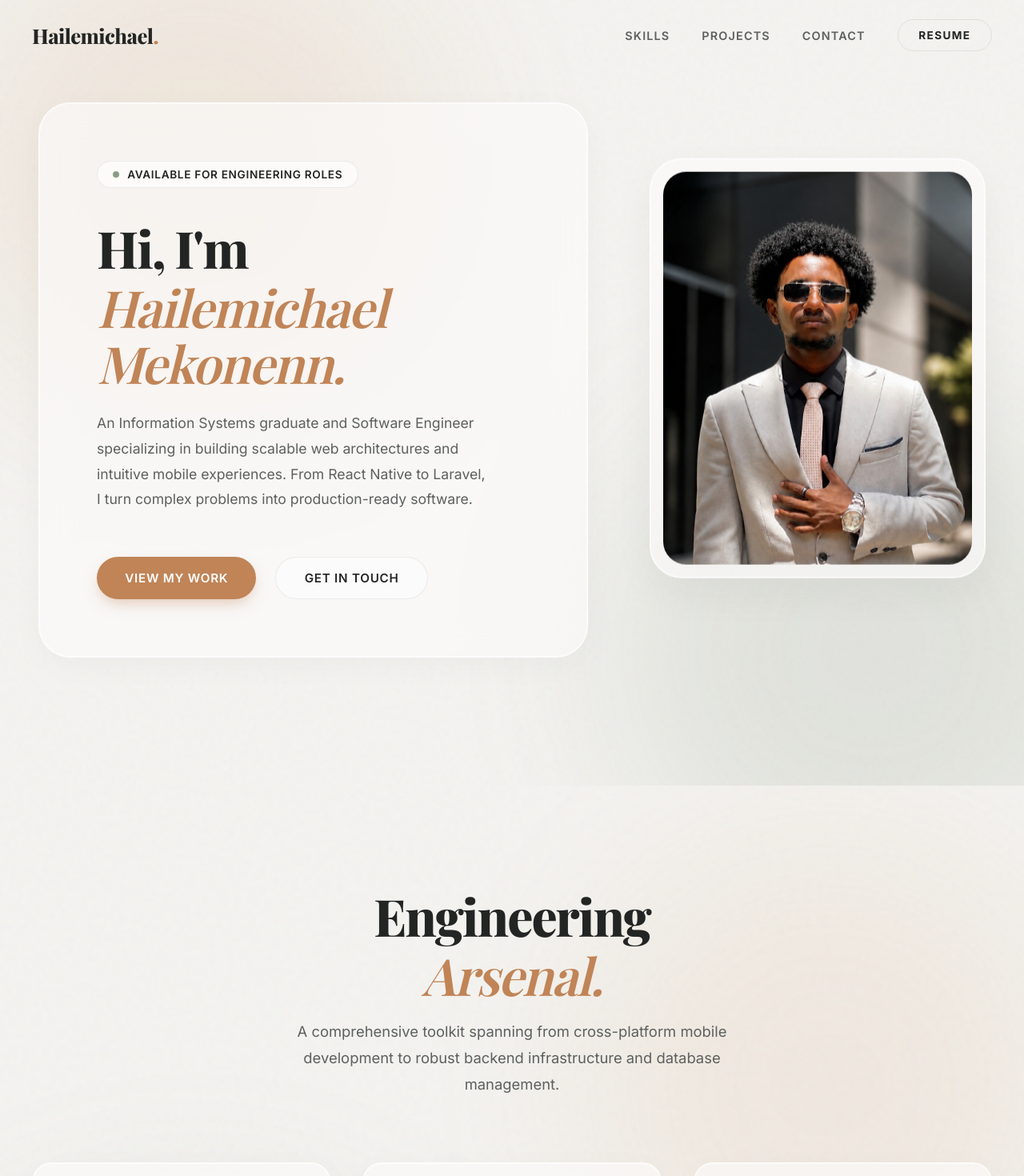
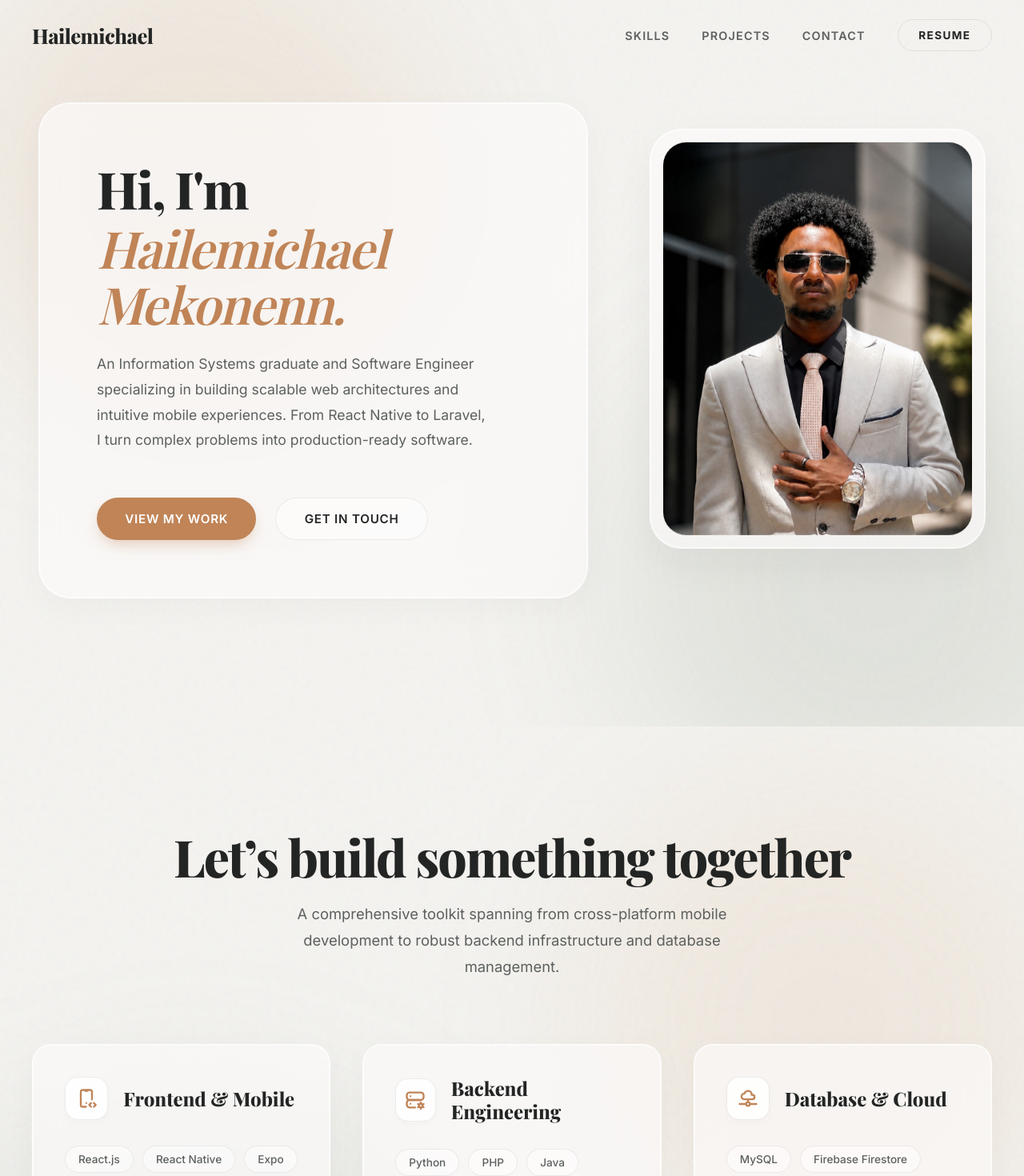
Before and after one commit to HaileMic-12/HaileMichael-Portfolio, a React (Vite) app: page / in a window 1280 px wide. Shown: the top 1470 px of the page at 80% size. Built offline with nearby package versions, Linux system fonts and the light colour scheme; a web font is replaced by a local one.

Commit message:
Update portfolio content

```diff
--- a/src/components/HeroSection.jsx
+++ b/src/components/HeroSection.jsx
@@ -299,10 +299,10 @@ const HeroSection = memo(() => {
             animate="visible"
           >
 
-            <motion.div variants={itemVariants} className="availability-badge" role="status" aria-label="Currently available for engineering roles">
+            {/* <motion.div variants={itemVariants} className="availability-badge" role="status" aria-label="Currently available for engineering roles">
               <span className="pulse-dot" aria-hidden="true"></span>
               Available for Engineering Roles
-            </motion.div>
+            </motion.div> */}
 
             <motion.h1 variants={itemVariants} id="hero-heading" className="hero-title">
               <span className="block-text">Hi, I'm</span>
--- a/src/components/Navbar.jsx
+++ b/src/components/Navbar.jsx
@@ -241,7 +241,7 @@ const Navbar = memo(() => {
             whileHover={{ scale: 1.05 }}
             whileTap={{ scale: 0.95 }}
           >
-            Hailemichael<span>.</span>
+            Hailemichael<span></span>
           </motion.a>
 
           {/* Desktop Navigation */}
--- a/src/components/SkillStack.jsx
+++ b/src/components/SkillStack.jsx
@@ -279,7 +279,7 @@ const SkillStack = () => {
             transition={{ duration: 0.8, ease: [0.16, 1, 0.3, 1] }}
           >
             <h2 id="skills-heading" className="section-title">
-              Engineering <span className="highlight-text">Arsenal.</span>
+           Let’s build something together
             </h2>
             <p className="section-subtitle">
               A comprehensive toolkit spanning from cross-platform mobile development to robust backend infrastructure and database management.
```
